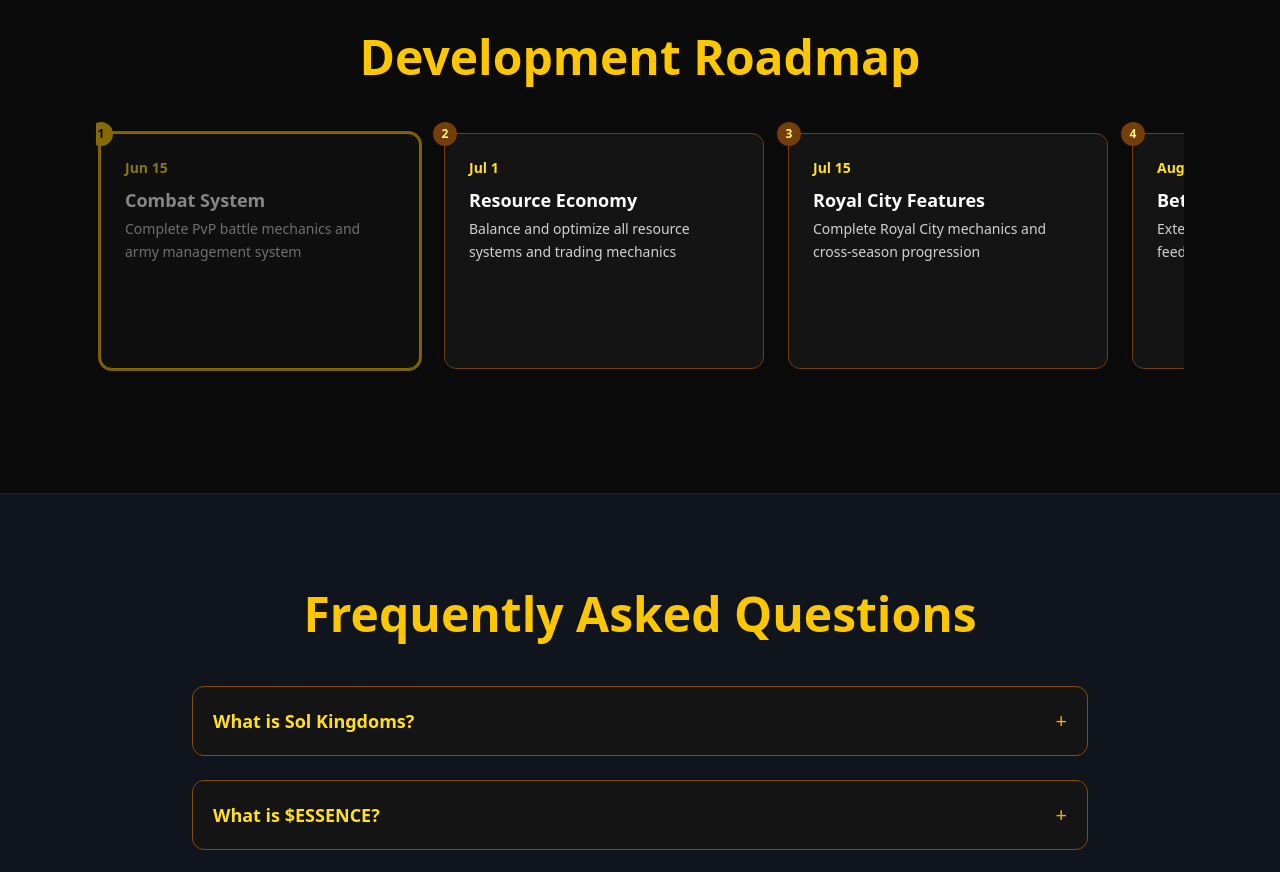
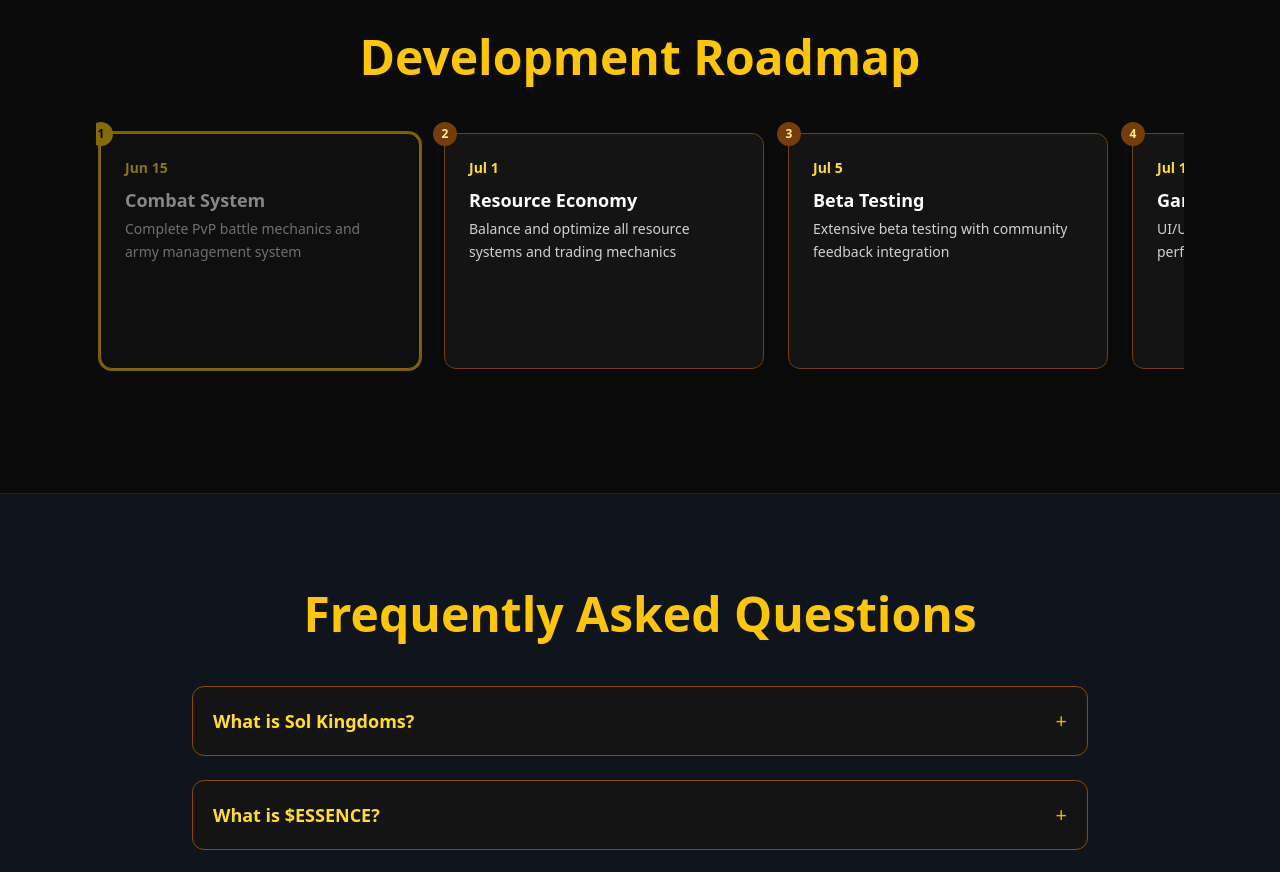
Before and after one commit to Healseyn/sol-kingdoms-landingpage, a Next.js app: page / in a window 1280 px wide. Shown: the part 4740-5612 px from the top of the page. Built offline with nearby package versions, Linux system fonts and the light colour scheme.

Commit message:
Fix roadmap

```diff
--- a/components/Roadmap.js
+++ b/components/Roadmap.js
@@ -13,34 +13,24 @@
     desc: "Balance and optimize all resource systems and trading mechanics",
   },
   {
-    date: "2025-07-15",
-    title: "Royal City Features",
-    desc: "Complete Royal City mechanics and cross-season progression",
-  },
-  {
-    date: "2025-08-01",
+    date: "2025-07-05",
     title: "Beta Testing",
     desc: "Extensive beta testing with community feedback integration",
   },
   {
-    date: "2025-08-15",
+    date: "2025-07-15",
     title: "Game Polish",
     desc: "UI/UX improvements, bug fixes, and performance optimization",
   },
   {
-    date: "2025-09-01",
-    title: "Game Launch",
-    desc: "Full game release with all features complete and tested",
-  },
-  {
-    date: "2025-09-15",
+    date: "2025-07-19",
     title: "Token Launch",
     desc: "$ESSENCE launches on pump.fun with fair distribution",
   },
   {
-    date: "2025-10-01",
+    date: "2025-07-25",
     title: "Season 1 Start",
-    desc: "First official season with $ESSENCE rewards for top players",
+    desc: "First official season with $ESSENCE rewards",
   },
 ];
 
```
